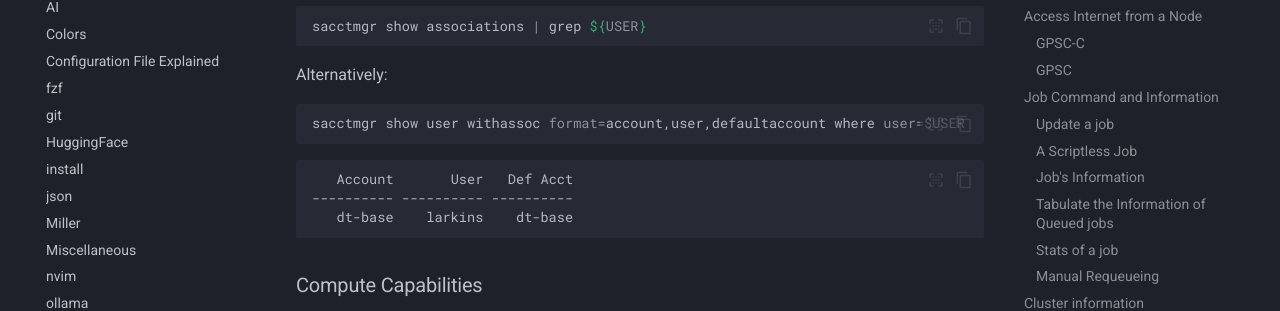
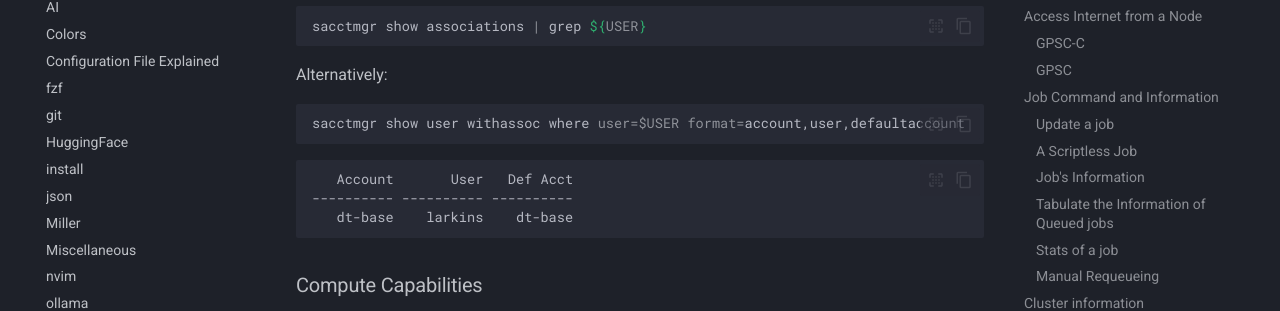
Before and after one commit to SamuelLarkin/kb, an MkDocs documentation site: the page built from docs/slurm.md, in a window 1280 px wide and 900 px high, scrolled down 4391 px. Shown: the part 146-457 px from the top of the window. Built offline with MkDocs 1.6.1 and Material for MkDocs 9.7.7, drawn with Linux system fonts in a browser that asks for light colours; comment, search, counter and statistics services are not loaded; the version menu is left out.

````diff
--- a/docs/slurm.md
+++ b/docs/slurm.md
@@ -236,7 +236,7 @@ sacctmgr show associations | grep ${USER}
 Alternatively:
 
 ```sh
-sacctmgr show user withassoc format=account,user,defaultaccount where user=$USER
+sacctmgr show user withassoc where user=$USER format=account,user,defaultaccount
 ```
 
 ```sh
````
